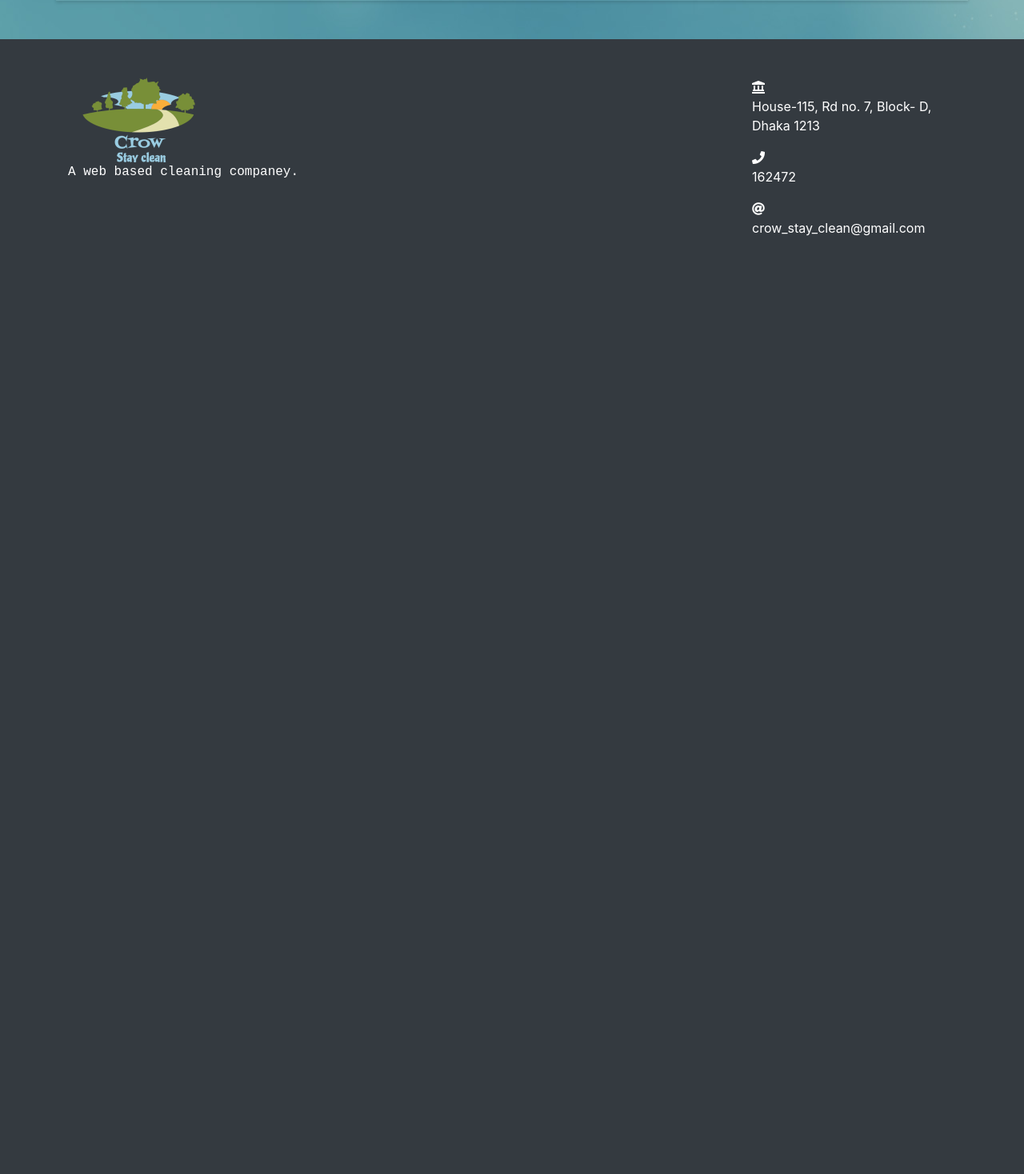
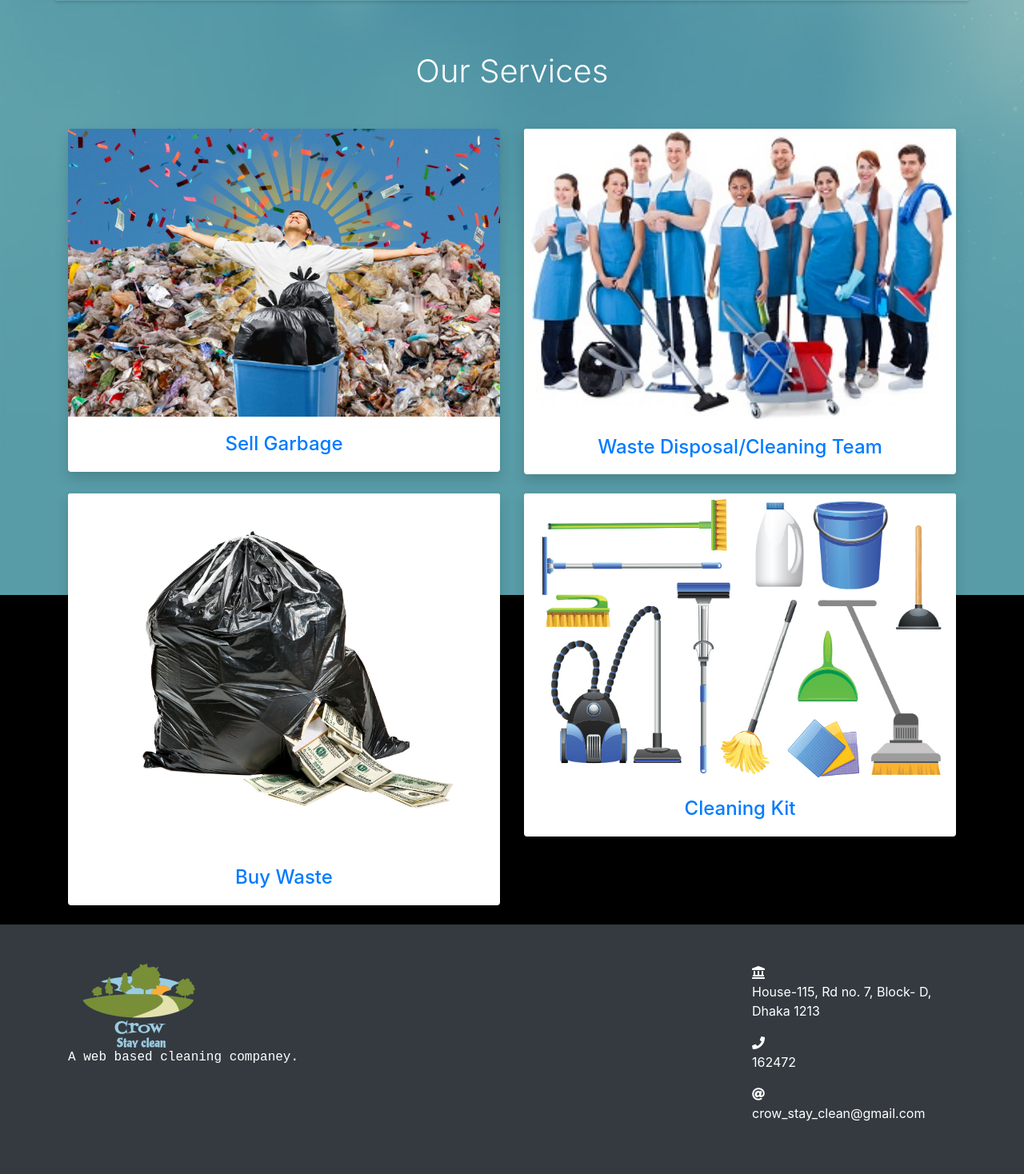
Before and after one commit to minhajputhiyara/Ecobins, a Django app: page / in a window 1280 px wide. Shown: the part 678-2146 px from the top of the page at 80% size. Before the commit the page ends 973 px from the top, so only its background shows below. Run offline with Django 3.2, Linux system fonts and the light colour scheme; a user stored in the database is signed in; some libraries are stand-ins or nearby versions.

Commit message:
user can upload now

```diff
--- a/Garbage/settings.py
+++ b/Garbage/settings.py
@@ -39,6 +39,7 @@
     'django.contrib.staticfiles',
     #custom apps
     'accounts',
+    'management',
 ]
 AUTH_USER_MODEL = 'accounts.MyUser'
 MIDDLEWARE = [
@@ -125,3 +126,6 @@
     os.path.join(BASE_DIR, "static"),
     '/var/www/static/',
 ]
+
+MEDIA_URL = '/media/'
+MEDIA_ROOT = os.path.join(BASE_DIR, 'media')
--- a/Garbage/urls.py
+++ b/Garbage/urls.py
@@ -1,23 +1,19 @@
-"""Garbage URL Configuration
 
-The `urlpatterns` list routes URLs to views. For more information please see:
-    https://docs.djangoproject.com/en/3.0/topics/http/urls/
-Examples:
-Function views
-    1. Add an import:  from my_app import views
-    2. Add a URL to urlpatterns:  path('', views.home, name='home')
-Class-based views
-    1. Add an import:  from other_app.views import Home
-    2. Add a URL to urlpatterns:  path('', Home.as_view(), name='home')
-Including another URLconf
-    1. Import the include() function: from django.urls import include, path
-    2. Add a URL to urlpatterns:  path('blog/', include('blog.urls'))
-"""
 from django.contrib import admin
 from django.urls import path,include
 from accounts.views import HomeView,SignUpView
+from management.views import UploadGarbageView
+
+from django.conf import settings
+from django.conf.urls.static import static
+
+
 urlpatterns = [
     path('admin/', admin.site.urls),
     path('',HomeView,name='homepage'),
     path('accounts/',include('accounts.urls')),
+    path('upload_garbage/',UploadGarbageView,name='upload_garbage'),
 ]
+
+if settings.DEBUG:
+    urlpatterns += static(settings.MEDIA_URL, document_root=settings.MEDIA_ROOT)
--- a/accounts/forms.py
+++ b/accounts/forms.py
@@ -62,7 +62,6 @@
     class Meta:
         model = MyUser
         fields = ('email', 'password', 'is_active', 'is_admin',)
-        #fields = '__all__'
 
     def clean_password(self):
         # Regardless of what the user provides, return the initial value.
--- a/requirements.txt
+++ b/requirements.txt
@@ -1,2 +1,3 @@
 pip install Django==3.0.1
 pip install virtualenv
+pip install Pillow
--- a/static/custom/css/base.css
+++ b/static/custom/css/base.css
@@ -3,7 +3,11 @@
  * Copyright 2013-2017 Start Bootstrap
  * Licensed under MIT (https://github.com/BlackrockDigital/startbootstrap-shop-homepage/blob/master/LICENSE)
  */
+.service-block {
+  position: relative; }
 
+a#user strong {
+  font-size: 20px !important; }
 
 body {
   padding-top: 54px; }
--- /dev/null
+++ b/static/custom/css/upload_garbage.css
@@ -0,0 +1,5 @@
+.garbage-upload {
+  position: relative;
+  color: red; }
+
+/*# sourceMappingURL=upload_garbage.css.map */
--- a/static/custom/scss/base.scss
+++ b/static/custom/scss/base.scss
@@ -6,6 +6,10 @@
 
 
 
+.service-block
+{
+  position: relative;
+}
 
 
  a#user strong{
--- /dev/null
+++ b/static/custom/scss/upload_garbage.scss
@@ -0,0 +1,6 @@
+
+
+.garbage-upload{
+    position: relative;
+    color: red;
+}
--- a/templates/base.html
+++ b/templates/base.html
@@ -20,7 +20,7 @@
     <link href="https://fonts.googleapis.com/css?family=Baloo+2:400,500,600&display=swap" rel="stylesheet">
     <!-- font-family: 'Baloo 2', cursive; -->
     <!-- Custom styles for this template -->
-    <link href="{% static "cucstom/css/base.css" %}" rel="stylesheet">
+    <link href="{% static 'cucstom/css/base.css' %}" rel="stylesheet">
 
     {%block CSS %}
     {% endblock CSS %}
@@ -141,6 +141,76 @@
           </div>
           <!-- /.container -->
     </div>
+
+
+    <div class="sercive-block">
+        <!-- Service section -->
+      <!-- Header -->
+<header class="text-center py-3 mb-4">
+  <div class="container">
+    <h1 class="font-weight-light text-white"> Our Services</h1>
+  </div>
+</header>
+
+<!-- Page Content -->
+<div class="container">
+  <div class="row">
+    <!-- Service 1 -->
+
+    <div class="col-md-6 mb-4">
+      <div class="card border-0 shadow">
+        <a href="{% url 'upload_garbage' %}">
+          <img src="{% static 'custom/image/sellWaste.jpg'%}" class="card-img-top" alt="...">
+          <div class="card-body text-center">
+            <h4 class="card-title mb-0">Sell Garbage</h4>
+
+          </div>
+        </a>
+      </div>
+    </div>
+    <!-- Service 2 -->
+    <div class="col-md-6 mb-4">
+      <div class="card border-0 shadow">
+        <a href="">
+          <img src="{%static 'custom/image/cleaningTeam.jpg' %}" class="card-img-top" alt="...">
+          <div class="card-body text-center">
+            <h4 class="card-title mb-0">Waste Disposal/Cleaning Team</h4>
+
+          </div>
+        </a>
+      </div>
+    </div>
+    <!-- Service 3 -->
+    <div class="col-md-6 mb-4">
+      <div class="card border-0 shadow">
+        <a href="">
+          <img src="{% static 'custom/image/buyWaste.jpg' %}" class="card-img-top" alt="...">
+          <div class="card-body text-center">
+            <h4 class="card-title mb-0">Buy Waste</h4>
+
+          </div>
+        </a>
+      </div>
+    </div>
+    <!-- Service 4 -->
+    <div class="col-md-6 mb-4">
+      <div class="card border-0 shadow">
+        <a href="">
+          <img src="{% static 'custom/image/CleaningKit.png' %}" class="card-img-top" alt="...">
+          <div class="card-body text-center">
+            <h4 class="card-title mb-0">Cleaning Kit</h4>
+
+          </div>
+        </a>
+      </div>
+    </div>
+  <!-- /.row -->
+
+</div>
+<!-- /.container -->
+    <!-- End service section -->
+    </div>
+
     {% endblock content %}
 
     <!-- Footer -->
```
Also changed, not shown: templates/upload_garbage.html (added, +25 -0 lines), db.sqlite3, media/garbage_product/wastepaper.jpg (added), static/custom/image/CleaningKit.png (added), static/custom/image/buyWaste.jpg (added), static/custom/image/cleaningTeam.jpg (added), static/custom/image/sellWaste.jpg (added), 2 other files.
